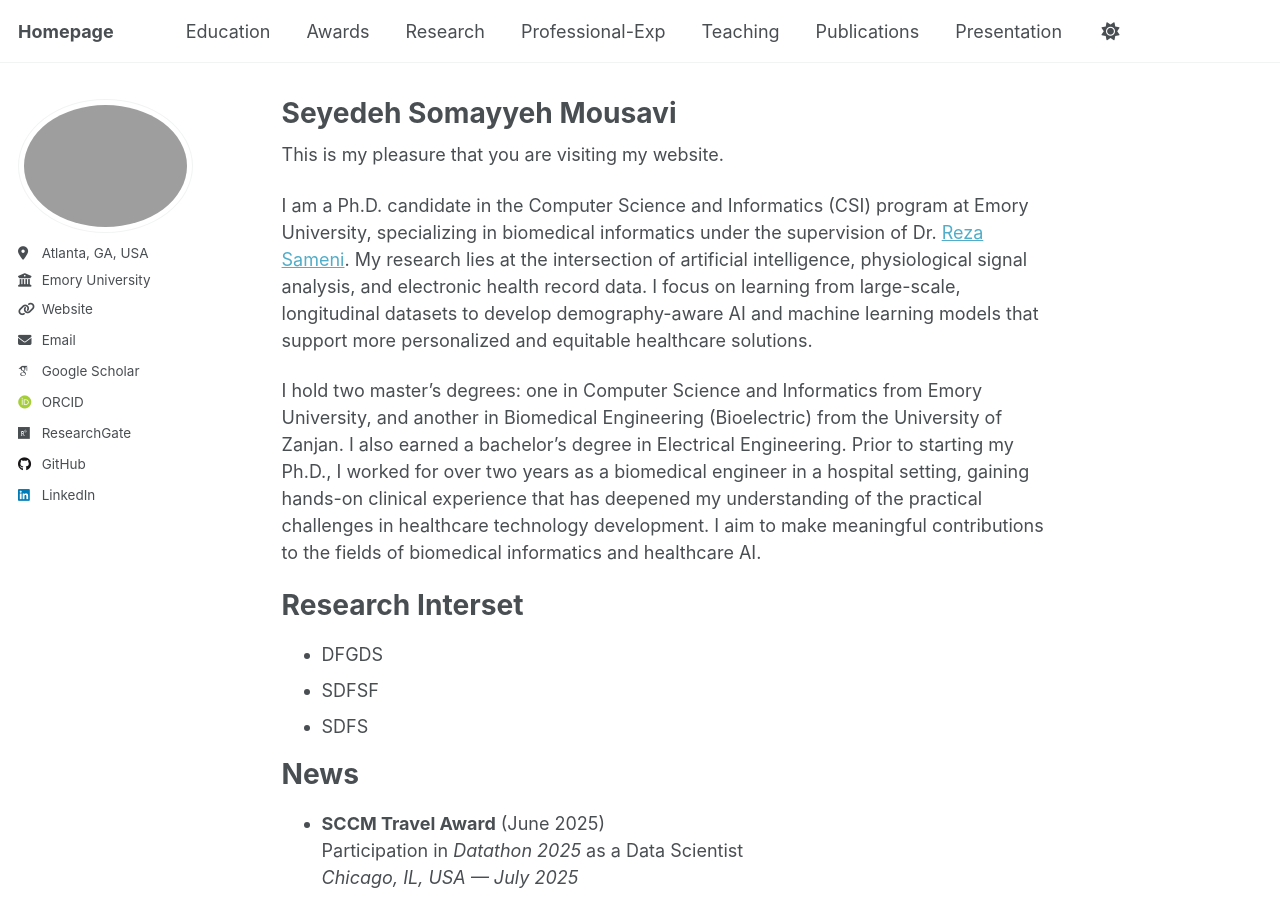
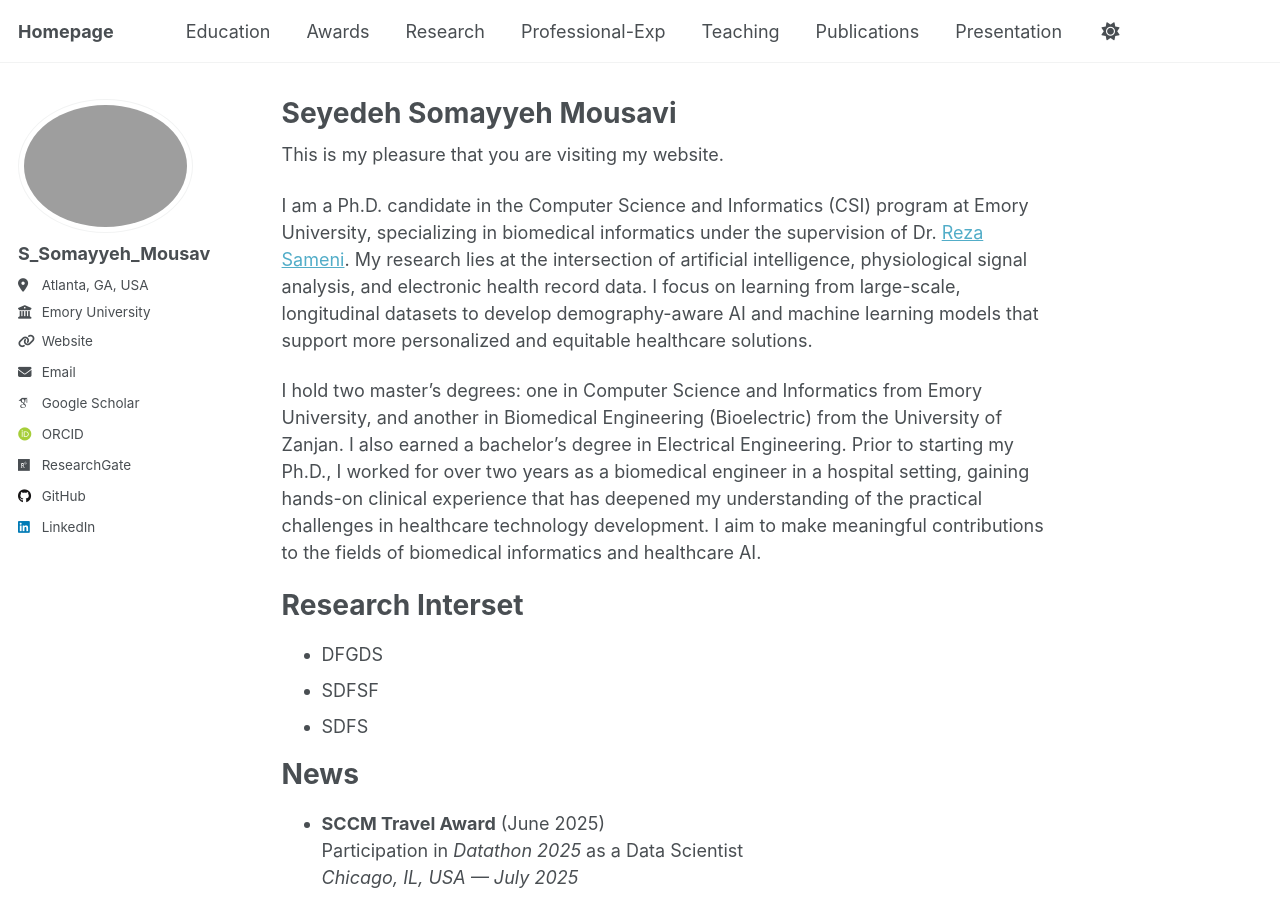
Before and after one commit to Somayyehmousavi/somayyehmousavi.github.io, a Jekyll site: the page built from _pages/about.md, in a window 1280 px wide and 900 px high. Built offline with Jekyll 4.4.1, drawn with Linux system fonts in a browser that asks for light colours; some web fonts are replaced.

Commit message:
Update _config.yml

```diff
--- a/_config.yml
+++ b/_config.yml
@@ -23,8 +23,8 @@ repository               : "Somayyehmousavi/somayyehmousavi.github.io"
 author:
   # Biographic information
   avatar           : "profile.png"
-  # name             : "S_Somayyeh_Mousav"
-  url              : /files/S_Somayyeh_Mousavi_CV.pdf
+  name             : "S_Somayyeh_Mousav"
+  # url              : /files/S_Somayyeh_Mousavi_CV.pdf
   uri              : /files/S_Somayyeh_Mousavi_CV.pdf
   pronouns         : ""
   bio              : # "Short biography for the left-hand sidebar"
```
